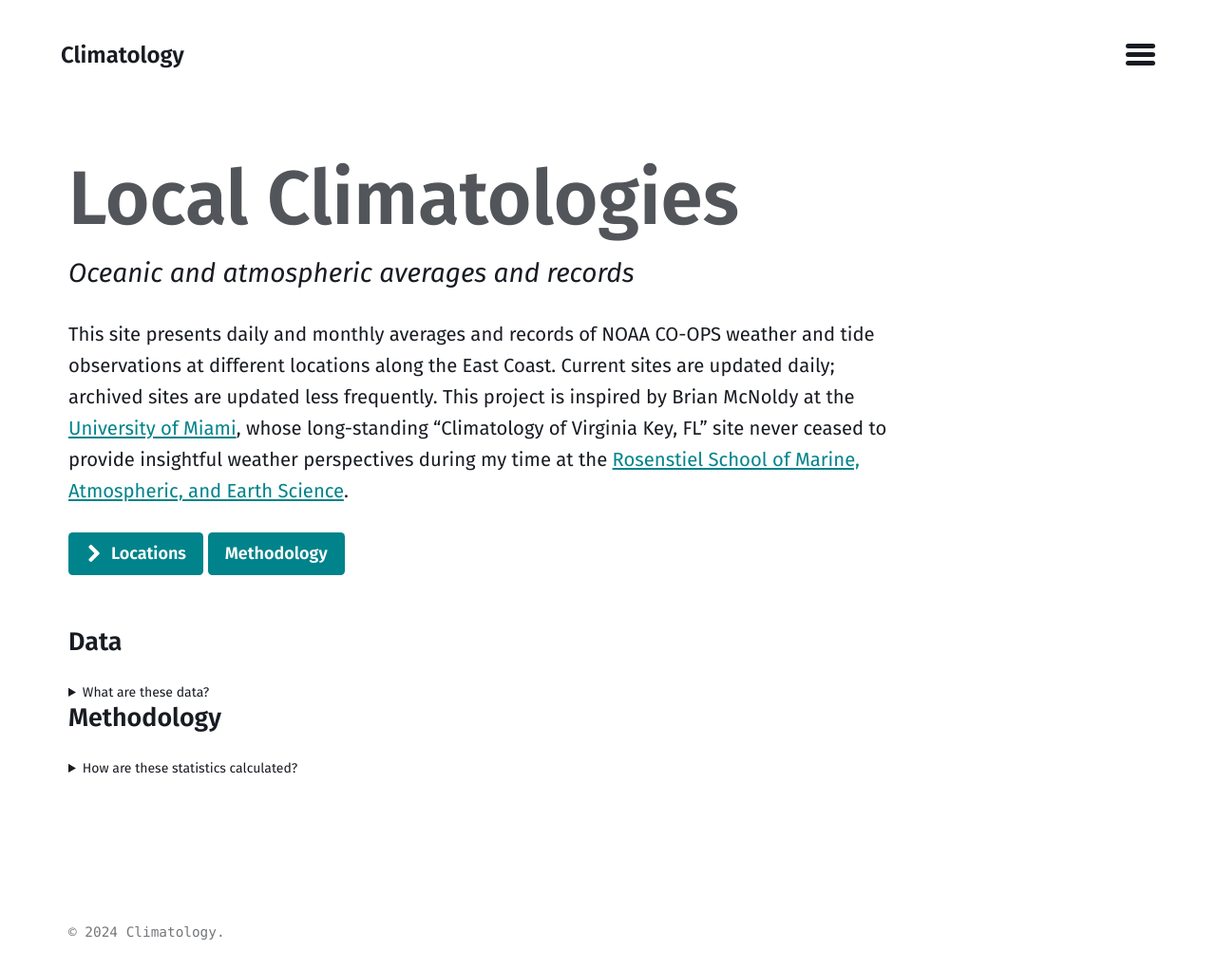
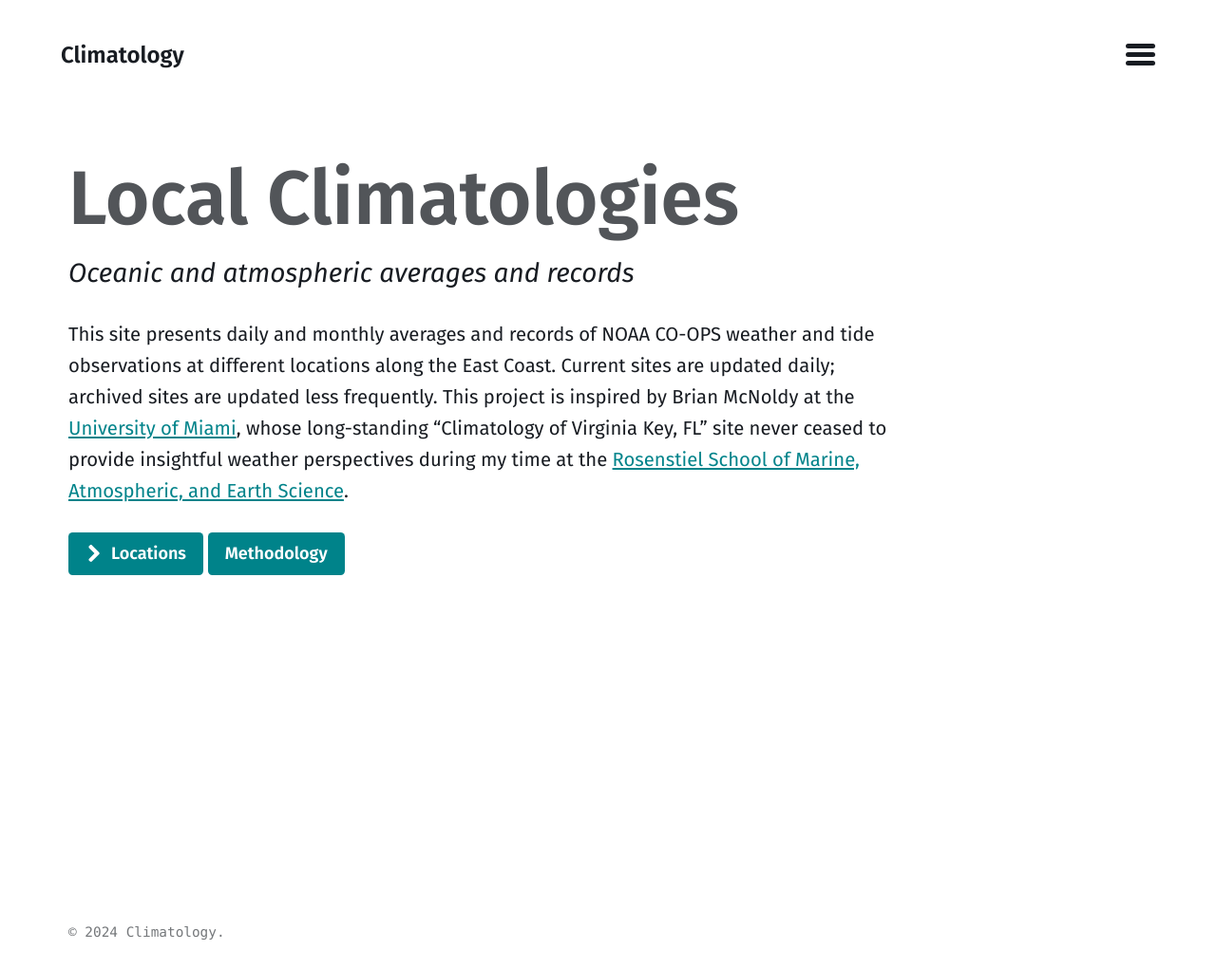
Before and after one commit to mdgrossi/climatology-jekyll, a Jekyll site: the page built from index.md, in a window 1280 px wide. Shown: the whole page at 95% size. Built offline with Jekyll 4.4.1, drawn with Linux system fonts in a browser that asks for light colours.

Commit message:
Remove methodology, add link to methods page

```diff
--- a/index.md
+++ b/index.md
@@ -12,37 +12,5 @@
     icon: arrow-right
     url: "https://mdgrossi.github.io/climatology/stations"
   - label: "Methodology"
-    url: "[](#data)"
+    url: "https://mdgrossi.github.io/climatology/methods"
 ---
-
-### Data
-<details style="font-size:14px;">
-    <summary>
-      What are these data?
-    </summary>
-  <p>The <a href="https://www.noaa.gov">National Oceanographic and Atmospheric Administration (NOAA)</a> <a href="https://oceanservice.noaa.gov/">National Ocean Service (NOS)</a> Center for Operational Oceanographic Products and Services (CO-OPS) operates hundreds of water level observation stations along the United States coasts and Great Lakes. This <a href="https://tidesandcurrents.noaa.gov/nwlon.html">National Water Level Observation Network (NWLON)</a>, part of the <a href="https://ioos.noaa.gov">Integrated Ocean Observing System (IOOS)</a>, provides the data from which official tidal predictions are generated. Most of these observation stations also observe water temperature as well as air temperature, barometric pressure, and wind. All of these data are publically available via the NOAA CO-OPS <a href="https://tidesandcurrents.noaa.gov/">Tides and Currents</a> data portal.</p>
-
-  <p>The historical time series vary among sites and environmental parameters. Water level sensors often came first, with weather stations added later. Data collected since circa 1995 are generally available in 6-minute observations; prior to that, observations are hourly. Data inventories are provided for every site:
-    <ul>
-        <li> <a href="https://tidesandcurrents.noaa.gov/inventory.html?id=8656483">Beaufort, NC</a> </li>
-        <li> <a href="https://tidesandcurrents.noaa.gov/inventory.html?id=8447930">Woods Hole, MA</a> </li>
-        <li> <a href="https://tidesandcurrents.noaa.gov/inventory.html?id=8725110">Naples, FL</a> </li>
-        <li> <a href="https://tidesandcurrents.noaa.gov/inventory.html?id=8747437">Bay St. Louis, MS</a> </li>
-        <li> <a href="https://tidesandcurrents.noaa.gov/inventory.html?id=8723214">Virginia Key, FL</a> </li>
-        <li> <a href="https://tidesandcurrents.noaa.gov/inventory.html?id=8557380">Lewes, DE</a> </li>
-    </ul>
-  Water level sensors are calibrated and the observations verified. None of the other variables are verified and should be used with caution.
-    </p>
-</details>
-
-### Methodology
-<details style="font-size:14px;">
-  <summary>
-    How are these statistics calculated?
-  </summary>
-  <p>All data are retrieved from the NOAA CO-OPS <a href="https://tidesandcurrents.noaa.gov/">Tides and Currents</a> data portal. <a href="https://tidesandcurrents.noaa.gov/faq.html">Data query lengths are restricted</a> in order to prevent large data requests from hogging server resources, a limit that affects both web-based retrieval and application programming interace (API) calls. It is therefore necessary to make repeated successive queries in order to download longer time periods of data, a task for which a Python API wrapper called "<a href="https://github.com/GClunies/noaa_coops">noaa-coops</a>" was developed.</p>
-
-  <p>To initiate a climatology, the noaa-coops utility is used to download all data from the beginning of the time series through the time of initiation. These historical data are saved to file to avoid having to repeatedly re-download historical data. To update the climatology, either daily, monthly, or on some other interval, data are downloaded starting from the latest time stamp in the saved historical data and appended to the saved data. Six-minute data are used whenever possible and hourly observations otherwise. </p>
-
-  <p>Any data flagged by NOAA as being suspect for any reason (flag > 0) are discarded, for example, minimum or maximum expected values or rate of change tolerance exceeded. A day is allowed to have up to three hours of missing data to be counted, and a month is allowed up to two days of missing data to be counted. Climatological statistics are calculated as follows.</p>
-</details>
```
